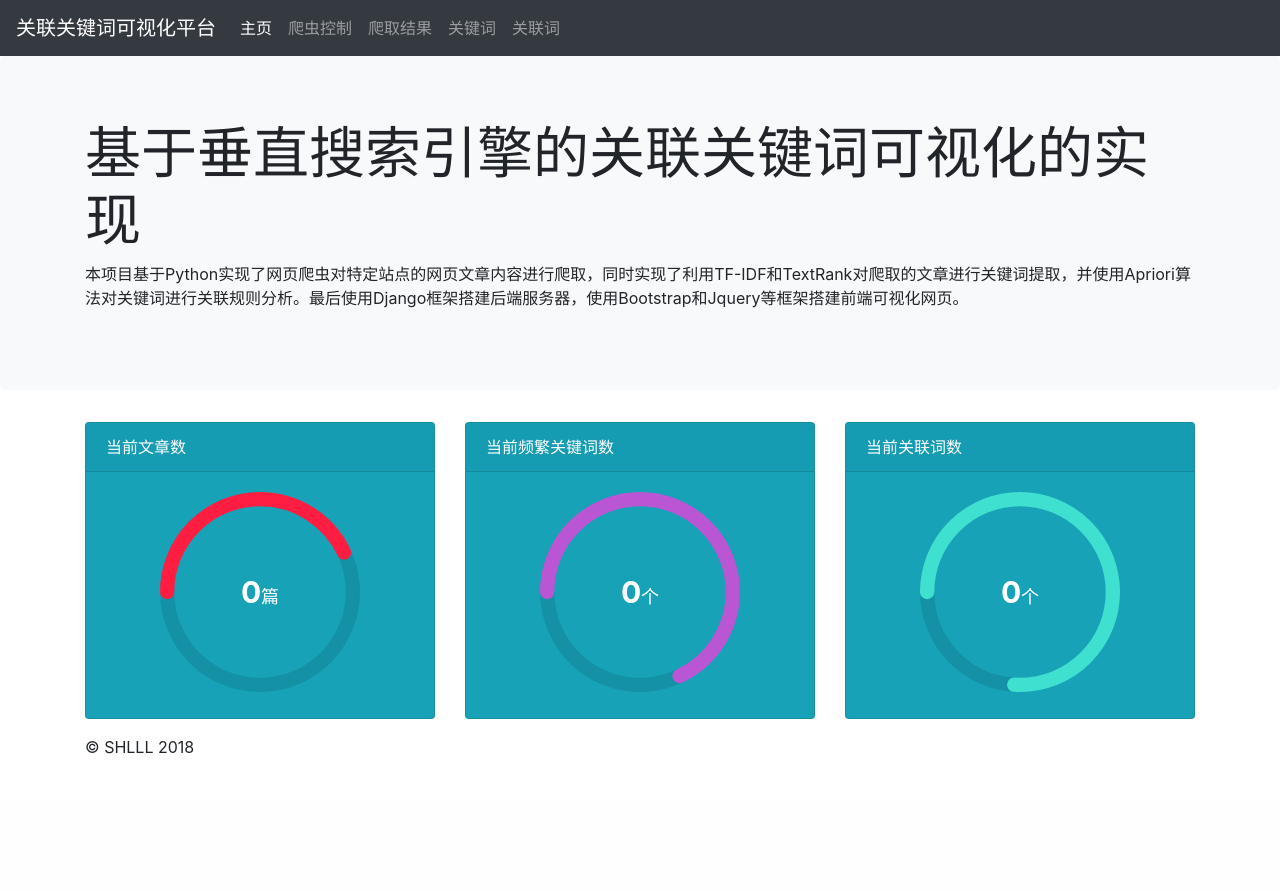
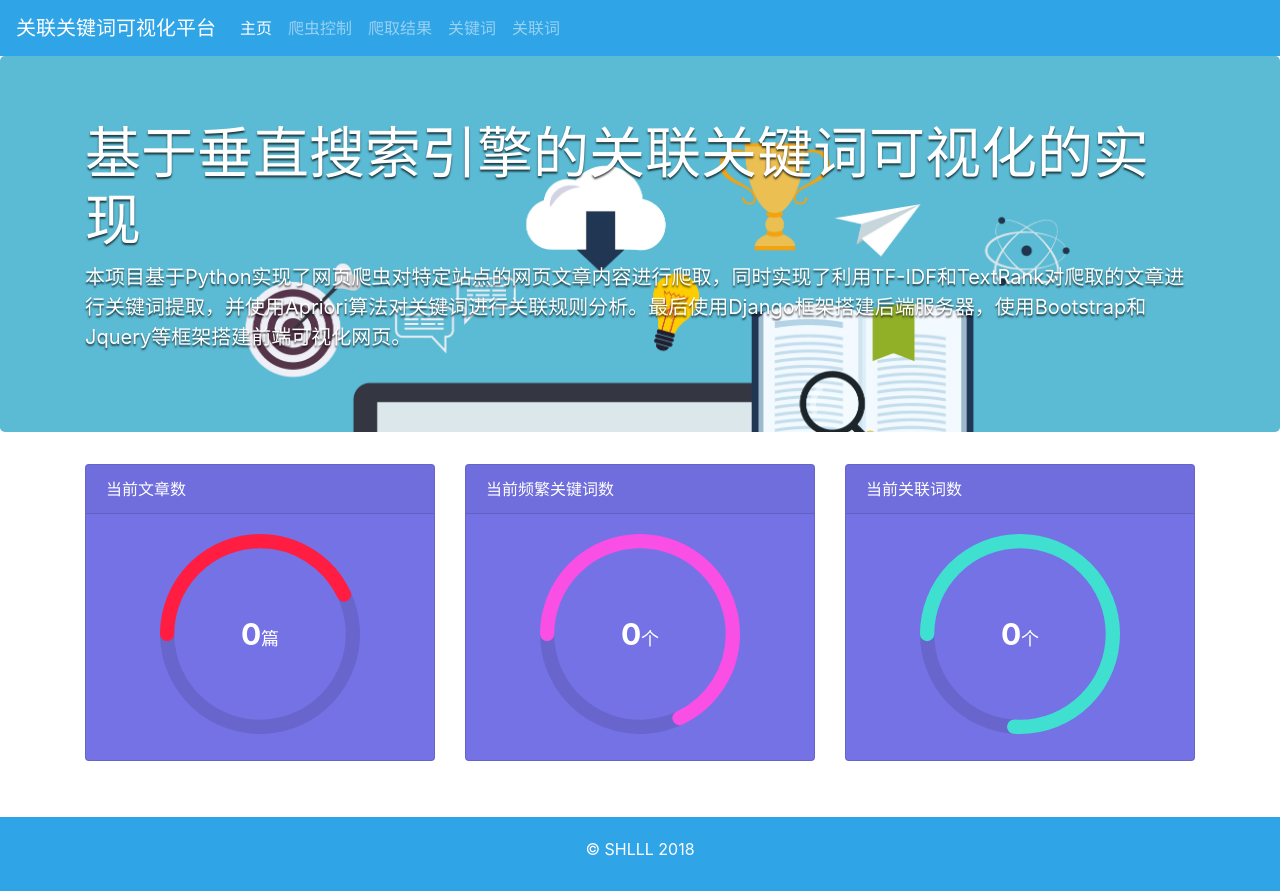
Before and after one commit to shlllshlll/KeyVisual, a Django app: page / in a window 1280 px wide. Before the commit the page ends 754 px from the top, so only its background shows below. Run offline with Django 3.2, Linux system fonts and the light colour scheme; data that the repository does not hold is empty; some libraries are stand-ins or nearby versions.

```diff
--- a/keywordspider/client/static/client/css/base.css
+++ b/keywordspider/client/static/client/css/base.css
@@ -2,7 +2,7 @@
 * @Author: SHLLL
 * @Date:   2018-04-18 15:11:59
 * @Last Modified by:   SHLLL
-* @Last Modified time: 2018-05-06 20:40:54
+* @Last Modified time: 2018-05-07 17:18:47
 */
 
 
@@ -12,3 +12,26 @@ body
 {
     padding-top: 3.5rem;
 }
+
+.bg-lightblue
+{
+    border-color: #1995dc;
+    background-color: #2fa4e7;
+}
+
+.card
+{
+    color: #fff;
+    background-color: #7472e4;
+}
+
+.footer
+{
+    bottom: 0;
+
+    margin-top: 40px;
+    padding-top: 20px;
+    padding-bottom: 30px;
+
+    color: #fff;
+}
--- a/keywordspider/client/static/client/css/index.css
+++ b/keywordspider/client/static/client/css/index.css
@@ -2,12 +2,21 @@
 * @Author: SHLLL
 * @Date:   2018-05-06 20:40:45
 * @Last Modified by:   SHLLL
-* @Last Modified time: 2018-05-06 21:01:32
+* @Last Modified time: 2018-05-07 15:23:36
 */
 
+.bg-pic {
+    background-image: url("../image/index-bg.jpg");
+    background-size: cover;
+    color: #FFF;
+    text-shadow: 0 2px 2px rgba(0,0,0,0.7);
+}
+
+.bg-pic p {
+    font-size: 125%;
+}
 
 /* 适配circle进度栏 */
-
 .circle {
     /*width: 100px;*/
     /*margin: 6px 6px 20px;*/
--- a/keywordspider/client/static/client/js/base-table.js
+++ b/keywordspider/client/static/client/js/base-table.js
@@ -3,7 +3,7 @@
  * @Email: shlll7347@gmail.com
  * @Date:   2018-04-23 18:57:58
  * @Last Modified by:   SHLLL
- * @Last Modified time: 2018-04-29 20:34:14
+ * @Last Modified time: 2018-05-07 16:45:20
  * @License: MIT LICENSE
  */
 /**
@@ -32,7 +32,7 @@ class BaseTable {
     }
 
     initDom() {
-        const containDom = $("div.container"); // 选取container根节点
+        const containDom = $("main.container"); // 选取container根节点
 
         const tableRow = $('<div class="row""></div>');
         const tableCol = $('<div class="col table-striped"></div>');
--- a/keywordspider/client/static/client/js/index.js
+++ b/keywordspider/client/static/client/js/index.js
@@ -3,7 +3,7 @@
  * @Email: shlll7347@gmail.com
  * @Date:   2018-05-06 16:24:34
  * @Last Modified by:   SHLLL
- * @Last Modified time: 2018-05-07 00:55:22
+ * @Last Modified time: 2018-05-07 17:13:01
  * @License: MIT LICENSE
  */
 
@@ -43,7 +43,7 @@ function initProcess(result) {
         lineCap: "round",
         value: getRandom(),
         size: 200,
-        fill: "#BA55D3"
+        fill: "#F94FE5"
     });
 
 
--- a/keywordspider/client/templates/client/assocword.html
+++ b/keywordspider/client/templates/client/assocword.html
@@ -6,9 +6,7 @@ active
 {% endblock nav5 %}
 
 {% block content %}
-<main role="main">
-    <div class="container">
-    </div>
+<main role="main" class="container">
 </main>
 {% endblock content %}
 
--- a/keywordspider/client/templates/client/base.html
+++ b/keywordspider/client/templates/client/base.html
@@ -14,7 +14,7 @@
 </head>
 
 <body>
-    <nav class="navbar navbar-expand-md navbar-dark fixed-top bg-dark">
+    <nav class="navbar navbar-expand-md  navbar-dark bg-lightblue fixed-top">
         <a class="navbar-brand" href="{% url 'client:index' %}">关联关键词可视化平台</a>
         <button class="navbar-toggler" type="button" data-toggle="collapse" data-target="#navbarsExampleDefault" aria-controls="navbarsExampleDefault" aria-expanded="false" aria-label="Toggle navigation">
             <span class="navbar-toggler-icon"></span>
@@ -41,8 +41,10 @@
     </nav>
     {% block content %}
     {% endblock content %}
-    <footer class="container">
-        <p>&copy; SHLLL 2018</p>
+    <footer class="footer bg-lightblue">
+        <div class="container">
+            <span class="d-flex justify-content-center">&copy; SHLLL 2018</span>
+        </div>
     </footer>
     <script type="text/javascript" src="{% static "client/js/jquery-3.3.1.js" %}"></script>
     <script type="text/javascript" src="{% static "client/js/popper.js" %}"></script>
--- a/keywordspider/client/templates/client/index.html
+++ b/keywordspider/client/templates/client/index.html
@@ -11,7 +11,7 @@ active
 
 {% block content %}
 <main role="main">
-    <div class="jumbotron bg-light">
+    <div class="jumbotron bg-pic text-white">
         <div class="container">
           <h1 class="display-4">基于垂直搜索引擎的关联关键词可视化的实现</h1>
           <p>本项目基于Python实现了网页爬虫对特定站点的网页文章内容进行爬取，同时实现了利用TF-IDF和TextRank对爬取的文章进行关键词提取，并使用Apriori算法对关键词进行关联规则分析。最后使用Django框架搭建后端服务器，使用Bootstrap和Jquery等框架搭建前端可视化网页。</p>
@@ -20,21 +20,21 @@ active
 
     <div class="container">
       <div class="card-deck">
-        <div class="card text-white bg-info mb-3" style="width: 18rem;">
+        <div class="card mb-3" style="width: 18rem;">
           <div class="card-header">当前文章数</div>
           <div class="card-body circle" id="circle1">
             <strong>0<i>篇</i></strong>
           </div>
         </div>
 
-        <div class="card text-white bg-info mb-3">
+        <div class="card mb-3">
           <div class="card-header">当前频繁关键词数</div>
           <div class="card-body circle" id="circle2">
             <strong>0<i>个</i></strong>
           </div>
         </div>
 
-        <div class="card text-white bg-info mb-3">
+        <div class="card mb-3">
           <div class="card-header">当前关联词数</div>
           <div class="card-body circle" id="circle3">
             <strong>0<i>个</i></strong>
--- a/keywordspider/client/templates/client/keyword.html
+++ b/keywordspider/client/templates/client/keyword.html
@@ -6,9 +6,7 @@ active
 {% endblock nav4 %}
 
 {% block content %}
-<main role="main">
-    <div class="container">
-    </div>
+<main role="main" class="container">
 </main>
 {% endblock content %}
 
--- a/keywordspider/client/templates/client/result.html
+++ b/keywordspider/client/templates/client/result.html
@@ -6,9 +6,7 @@ active
 {% endblock nav3 %}
 
 {% block content %}
-<main role="main">
-    <div class="container">
-    </div>
+<main role="main" class="container">
 </main>
 {% endblock content %}
 
```
Also changed, not shown: keywordspider/client/static/client/image/index-bg.jpg (added).
